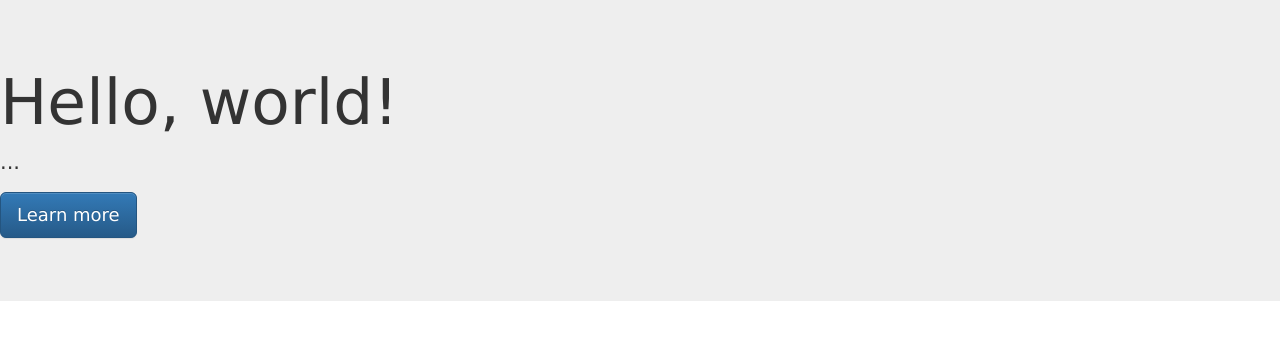
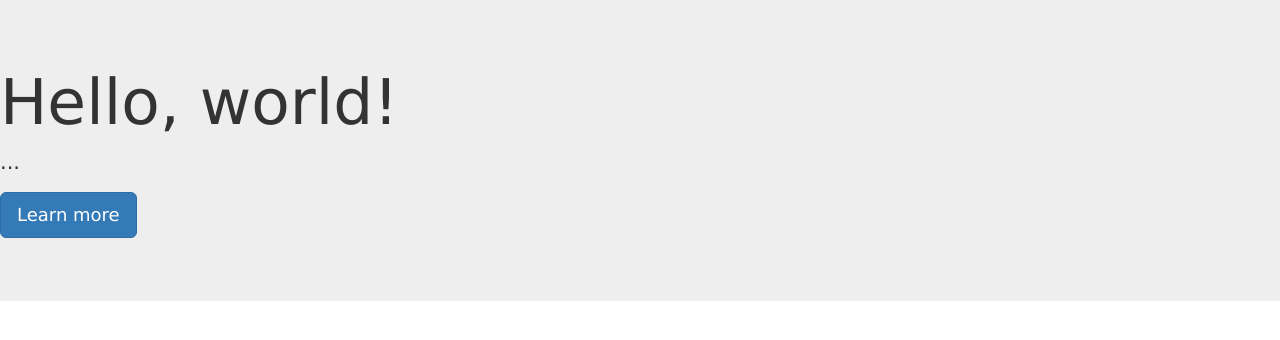
Before and after one commit to sato-lab/sato-lab.github.io, a plain HTML site: page index.html in a window 1280 px wide. Drawn offline with nearby package versions, Linux system fonts and the light colour scheme.

Commit message:
bootstrap theme removed

```diff
--- a/index.html
+++ b/index.html
@@ -7,8 +7,9 @@
     <!-- Latest compiled and minified CSS -->
     <link rel="stylesheet" href="https://maxcdn.bootstrapcdn.com/bootstrap/3.3.7/css/bootstrap.min.css" integrity="sha384-BVYiiSIFeK1dGmJRAkycuHAHRg32OmUcww7on3RYdg4Va+PmSTsz/K68vbdEjh4u" crossorigin="anonymous">
     <!-- Optional theme -->
-    <link rel="stylesheet" href="https://maxcdn.bootstrapcdn.com/bootstrap/3.3.7/css/bootstrap-theme.min.css" integrity="sha384-rHyoN1iRsVXV4nD0JutlnGaslCJuC7uwjduW9SVrLvRYooPp2bWYgmgJQIXwl/Sp" crossorigin="anonymous">
     <link rel="stylesheet" href="styles.css">
+    <!-- Latest compiled and minified JavaScript -->
+    <script src="https://maxcdn.bootstrapcdn.com/bootstrap/3.3.7/js/bootstrap.min.js" integrity="sha384-Tc5IQib027qvyjSMfHjOMaLkfuWVxZxUPnCJA7l2mCWNIpG9mGCD8wGNIcPD7Txa" crossorigin="anonymous"></script>
 </head>
 
 <body>
@@ -18,8 +19,6 @@
         <p><a class="btn btn-primary btn-lg" href="#" role="button">Learn more</a></p>
     </div>
     <script src="https://code.jquery.com/jquery-3.1.0.slim.min.js" integrity="sha256-cRpWjoSOw5KcyIOaZNo4i6fZ9tKPhYYb6i5T9RSVJG8=" crossorigin="anonymous"></script>
-    <!-- Latest compiled and minified JavaScript -->
-    <script src="https://maxcdn.bootstrapcdn.com/bootstrap/3.3.7/js/bootstrap.min.js" integrity="sha384-Tc5IQib027qvyjSMfHjOMaLkfuWVxZxUPnCJA7l2mCWNIpG9mGCD8wGNIcPD7Txa" crossorigin="anonymous"></script>
 </body>
 
 
```
